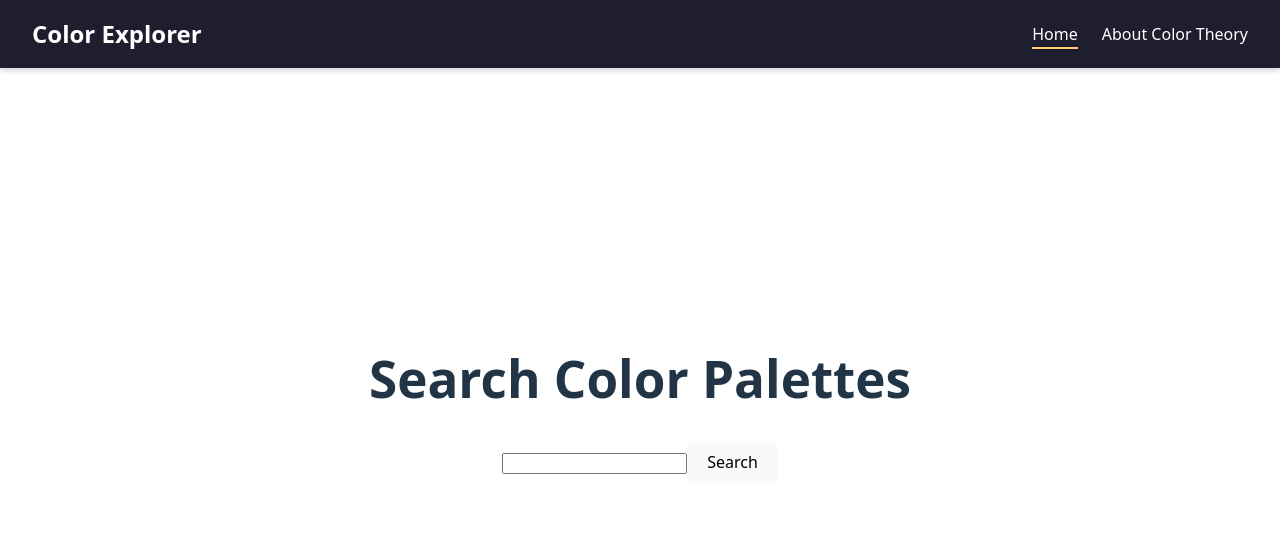
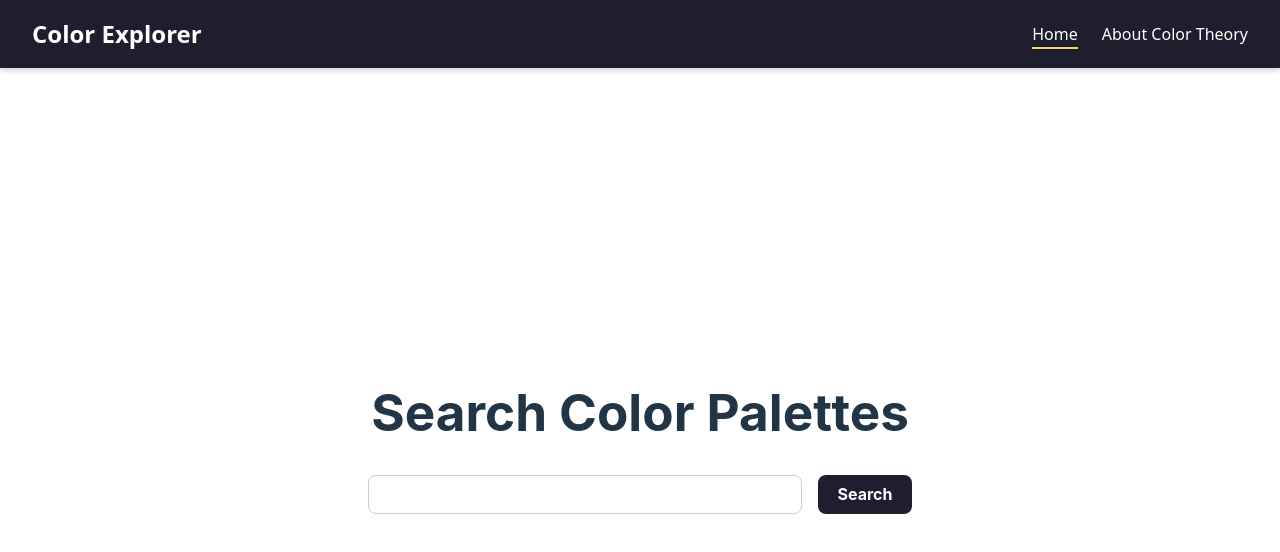
Before and after one commit to saralowenthal/Nothing-Rhymes-with-Orange, a React (Vite) app: page / in a window 1280 px wide. Shown: the top 552 px of the page. Built offline with nearby package versions, Linux system fonts and the light colour scheme.

Commit message:
Home and form CSS and no search results

```diff
--- a/src/pages/Home.jsx
+++ b/src/pages/Home.jsx
@@ -4,6 +4,9 @@ import styles from '../styles/home.module.css';
 export default function Home() {
     // storing value of the search input until the form is sibmitted
     const [searchTerm, setSearchTerm] = useState('');
+
+    const [hasSearched, setHasSearched] = useState(false); // new state
+
     const handleChange = (event) => {
       setSearchTerm(event.target.value);
     }
@@ -25,13 +28,17 @@ export default function Home() {
 
       // store the results
       setSearchResults(paletteJson);
+
+      // mark that a search was done
+      setHasSearched(true);
+
     }
 
     // found online
     // const isDark = hex => parseInt(hex.replace('#', ''), 16) < 0x888888;
 
     return (
-      <div>
+      <div className={styles.page}>
         <h1>Search Color Palettes</h1>
 
         <form onSubmit={handleSearch}>
@@ -40,6 +47,11 @@ export default function Home() {
         </form>
 
         <div className={styles.results} >
+
+          {hasSearched && searchResults.length === 0 && (
+           <p className={styles.noResults}>No results found for "{searchTerm}".</p>
+          )}
+
           {searchResults.map(result =>
             <div className={styles.result} key={result.id}>
                 <span className={styles.text}>{result.text}</span>
--- a/src/styles/home.module.css
+++ b/src/styles/home.module.css
@@ -1,3 +1,13 @@
+/* Container for the whole page */
+.page {
+    padding-top: 6rem; /* space for fixed navbar */
+    padding-left: 2rem;
+    padding-right: 2rem;
+    max-width: 1200px;
+    margin: 0 auto;
+    font-family: "Inter", sans-serif;
+}
+
 .results {
     display: grid;
     grid-template-columns: repeat(3, minmax(0, 1fr));
@@ -59,3 +69,48 @@
     border-radius: 5px;
     font-size: 0.8rem;
 }
+
+.noResults {
+    grid-column: 1 / -1;
+    text-align: center;
+    font-family: "Inter", sans-serif;
+    font-size: 1rem;
+    color: #666;
+    padding: 1rem;
+    background-color: #f9f9f9;
+    border-radius: 8px;
+    box-shadow: 0 2px 5px rgba(0, 0, 0, 0.05);
+}
+
+/* Search form styling */
+form {
+  display: flex;
+  justify-content: center;
+  align-items: center;
+  gap: 1rem;
+  margin-bottom: 2rem;
+}
+
+input[type="text"] {
+  padding: 0.6rem 1rem;
+  border: 1px solid #ccc;
+  border-radius: 8px;
+  font-size: 1rem;
+  width: 100%;
+  max-width: 400px;
+}
+
+button[type="submit"] {
+  padding: 0.6rem 1.2rem;
+  background-color: #1e1e2f;
+  color: white;
+  border: none;
+  border-radius: 8px;
+  font-weight: bold;
+  cursor: pointer;
+  transition: background-color 0.3s;
+}
+
+button[type="submit"]:hover {
+  background-color: #2e2e4f;
+}
```
